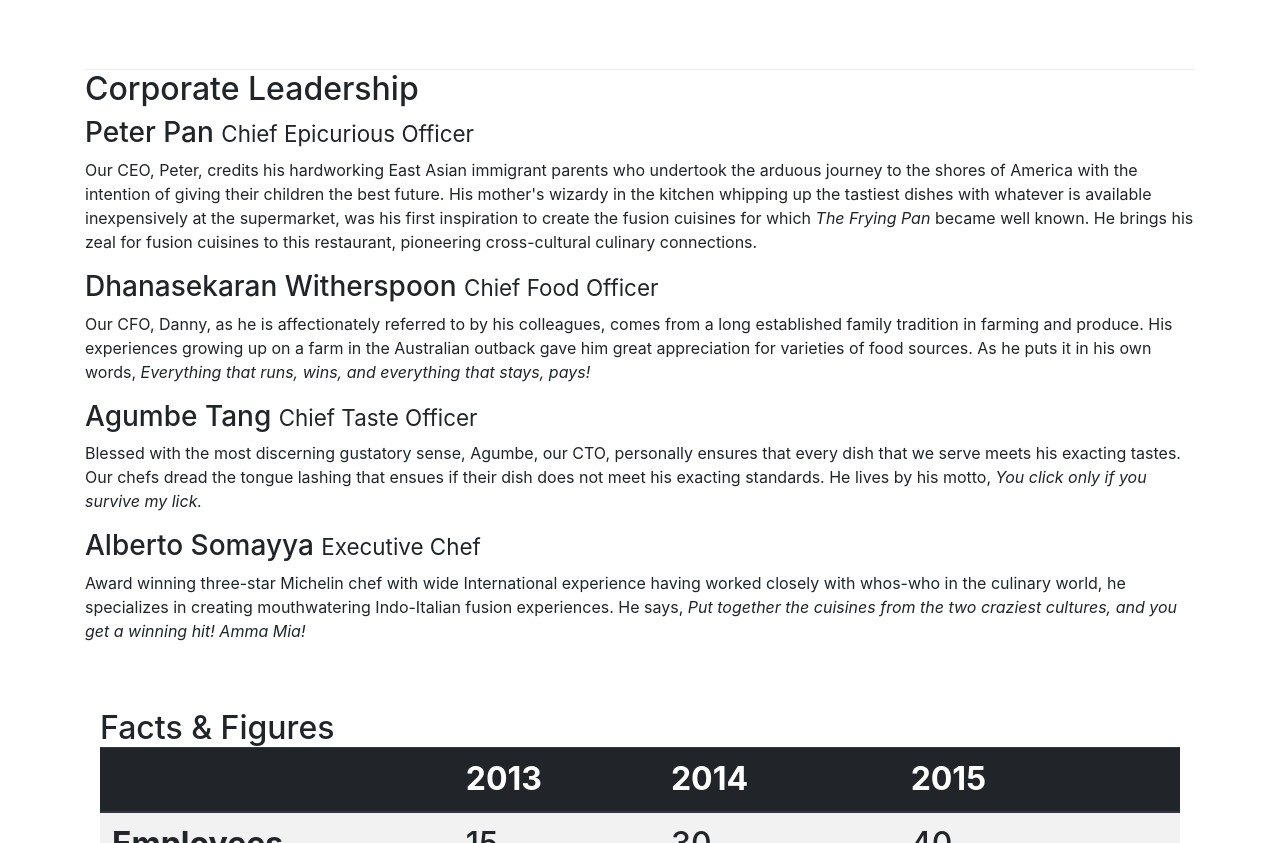
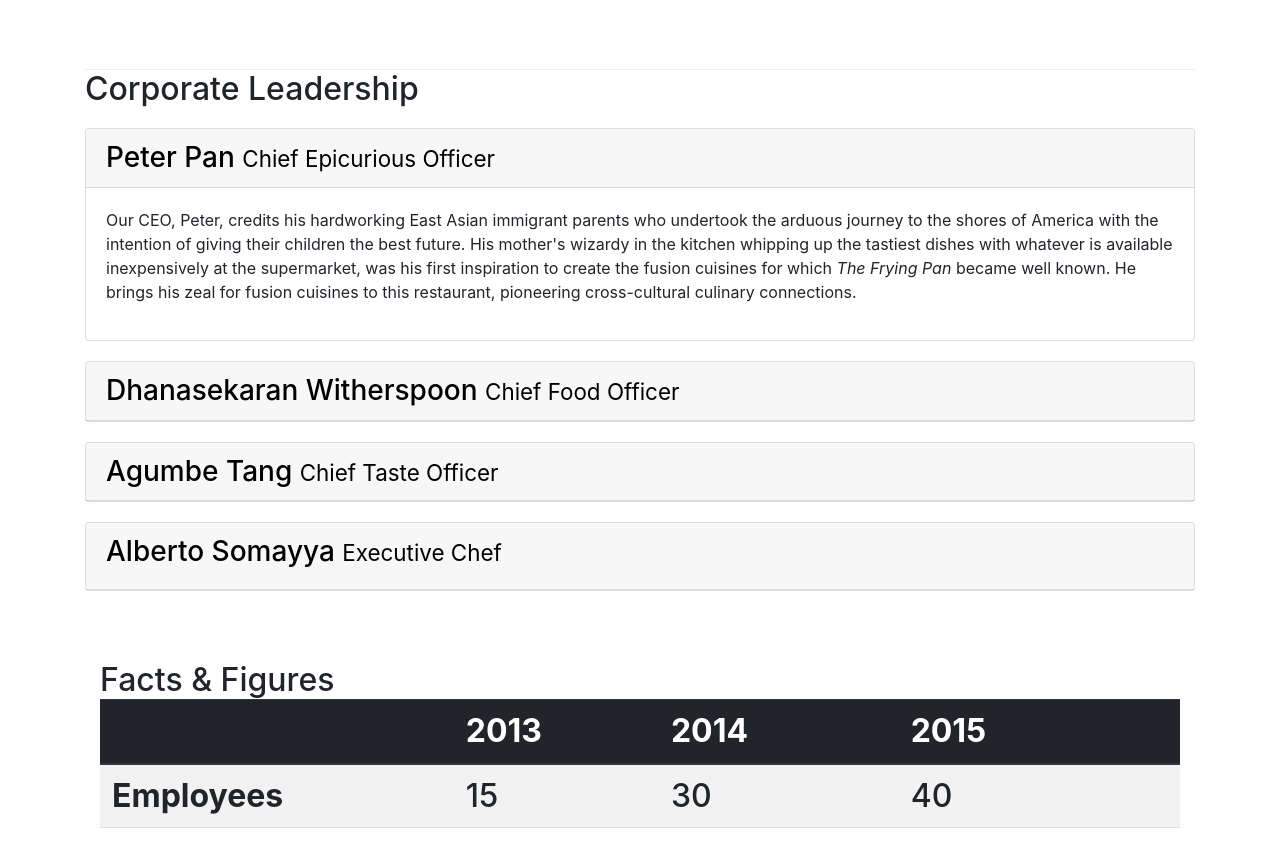
Before and after one commit to jaspreet13498/bootstrap4, a website: page aboutus.html in a window 1280 px wide. Shown: the part 942-1785 px from the top of the page. Drawn offline with nearby package versions, Linux system fonts and the light colour scheme.

Commit message:
accordions

```diff
--- a/aboutus.html
+++ b/aboutus.html
@@ -96,18 +96,63 @@
             </div>
         </div>
 
-
         <div class="row">
             <div class="col-12 col-sm">
                 <h2>Corporate Leadership</h2>
-                <h3>Peter Pan <small>Chief Epicurious Officer</small></h3>
-                <p class=" d-none d-sm-block">Our CEO, Peter, credits his hardworking East Asian immigrant parents who undertook the arduous journey to the shores of America with the intention of giving their children the best future. His mother's wizardy in the kitchen whipping up the tastiest dishes with whatever is available inexpensively at the supermarket, was his first inspiration to create the fusion cuisines for which <em>The Frying Pan</em> became well known. He brings his zeal for fusion cuisines to this restaurant, pioneering cross-cultural culinary connections.</p>
-                <h3>Dhanasekaran Witherspoon <small>Chief Food Officer</small></h3>
-                <p class=" d-none d-sm-block">Our CFO, Danny, as he is affectionately referred to by his colleagues, comes from a long established family tradition in farming and produce. His experiences growing up on a farm in the Australian outback gave him great appreciation for varieties of food sources. As he puts it in his own words, <em>Everything that runs, wins, and everything that stays, pays!</em></p>
-                <h3>Agumbe Tang <small>Chief Taste Officer</small></h3>
-                <p class=" d-none d-sm-block">Blessed with the most discerning gustatory sense, Agumbe, our CTO, personally ensures that every dish that we serve meets his exacting tastes. Our chefs dread the tongue lashing that ensues if their dish does not meet his exacting standards. He lives by his motto, <em>You click only if you survive my lick.</em></p>
-                <h3>Alberto Somayya <small>Executive Chef</small></h3>
-                <p class=" d-none d-sm-block">Award winning three-star Michelin chef with wide International experience having worked closely with whos-who in the culinary world, he specializes in creating mouthwatering Indo-Italian fusion experiences. He says, <em>Put together the cuisines from the two craziest cultures, and you get a winning hit! Amma Mia!</em></p>
+
+                <div id="accordion">
+                    <div class="card">
+                        <div class="card-header" role="tab" id="peterhead">
+                            <h3 class="mb-0">
+                                <a data-toggle="collapse" data-target="#peter">
+                                Peter Pan <small>Chief Epicurious Officer</small>
+                            </a></h3>
+                        </div>
+                        <div role="tabpanel" class="collapse show" id="peter" data-parent="#accordion">
+                            <div class="card-body">
+                                <p class=" d-none d-sm-block">Our CEO, Peter, credits his hardworking East Asian immigrant parents who undertook the arduous journey to the shores of America with the intention of giving their children the best future. His mother's wizardy in the kitchen whipping up the tastiest dishes with whatever is available inexpensively at the supermarket, was his first inspiration to create the fusion cuisines for which <em>The Frying Pan</em> became well known. He brings his zeal for fusion cuisines to this restaurant, pioneering cross-cultural culinary connections.</p>
+                            </div>
+                        </div>
+                    </div>
+                    <div class="card">
+                        <div class="card-header" role="tab" id="dannyhead">
+                            <h3 class="mb-0">
+                                <a data-toggle="collapse" data-target="#danny">
+                                Dhanasekaran Witherspoon <small>Chief Food Officer</small>
+                            </a></h3>
+                        </div>
+                        <div role="tabpanel" class="collapse" id="danny" data-parent="#accordion">
+                            <div class="card-body">
+                                <p class=" d-none d-sm-block">Our CFO, Danny, as he is affectionately referred to by his colleagues, comes from a long established family tradition in farming and produce. His experiences growing up on a farm in the Australian outback gave him great appreciation for varieties of food sources. As he puts it in his own words, <em>Everything that runs, wins, and everything that stays, pays!</em></p>
+                          </div>
+                        </div>
+                    </div>
+                    <div class="card">
+                        <div class="card-header" role="tab" id="agumbehead">
+                            <h3 class="mb-0">
+                                <a data-toggle="collapse" data-target="#agumbe">
+                                Agumbe Tang <small>Chief Taste Officer</small>
+                            </a></h3>
+                        </div>
+                        <div role="tabpanel" class="collapse" id="agumbe" data-parent="#accordion">
+                            <div class="card-body">
+                                <p class=" d-none d-sm-block">Blessed with the most discerning gustatory sense, Agumbe, our CTO, personally ensures that every dish that we serve meets his exacting tastes. Our chefs dread the tongue lashing that ensues if their dish does not meet his exacting standards. He lives by his motto, <em>You click only if you survive my lick.</em></p>
+                            </div>
+                        </div>
+                    </div>
+                    <div class="card">
+                        <div class="card-header" role="tab" id="albertohead">
+                            <h3><a data-toggle="collapse" data-target="#alberto">
+                                Alberto Somayya <small>Executive Chef</small>
+                            </a></h3>
+                        </div>
+                        <div role="tabpanel" class="collapse" id="alberto" data-parent="#accordion">
+                            <div class="card-body">
+                                <p class=" d-none d-sm-block">Award winning three-star Michelin chef with wide International experience having worked closely with whos-who in the culinary world, he specializes in creating mouthwatering Indo-Italian fusion experiences. He says, <em>Put together the cuisines from the two craziest cultures, and you get a winning hit! Amma Mia!</em></p>
+                            </div>
+                        </div>
+                    </div>
+                </div>
             </div>
        </div>
        <div class="row row-content">
--- a/css/styles.css
+++ b/css/styles.css
@@ -122,3 +122,13 @@
 a {
     color: black;
 }
+
+.tab-content {
+    border-left: 1px solid #ddd;
+    border-right: 1px solid #ddd;
+    border-bottom: 1px solid #ddd;
+    padding: 10px;
+}
+h3 {
+    color:black;
+}
```
